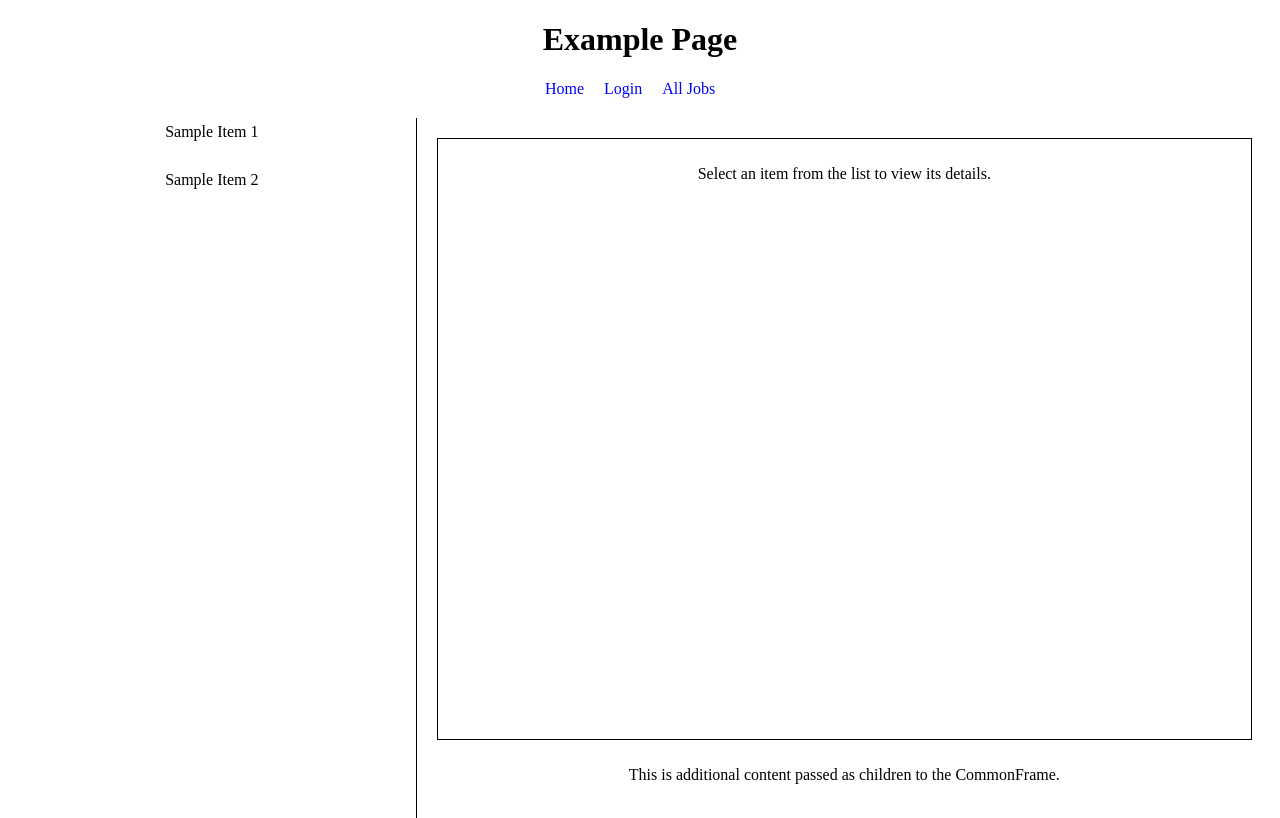
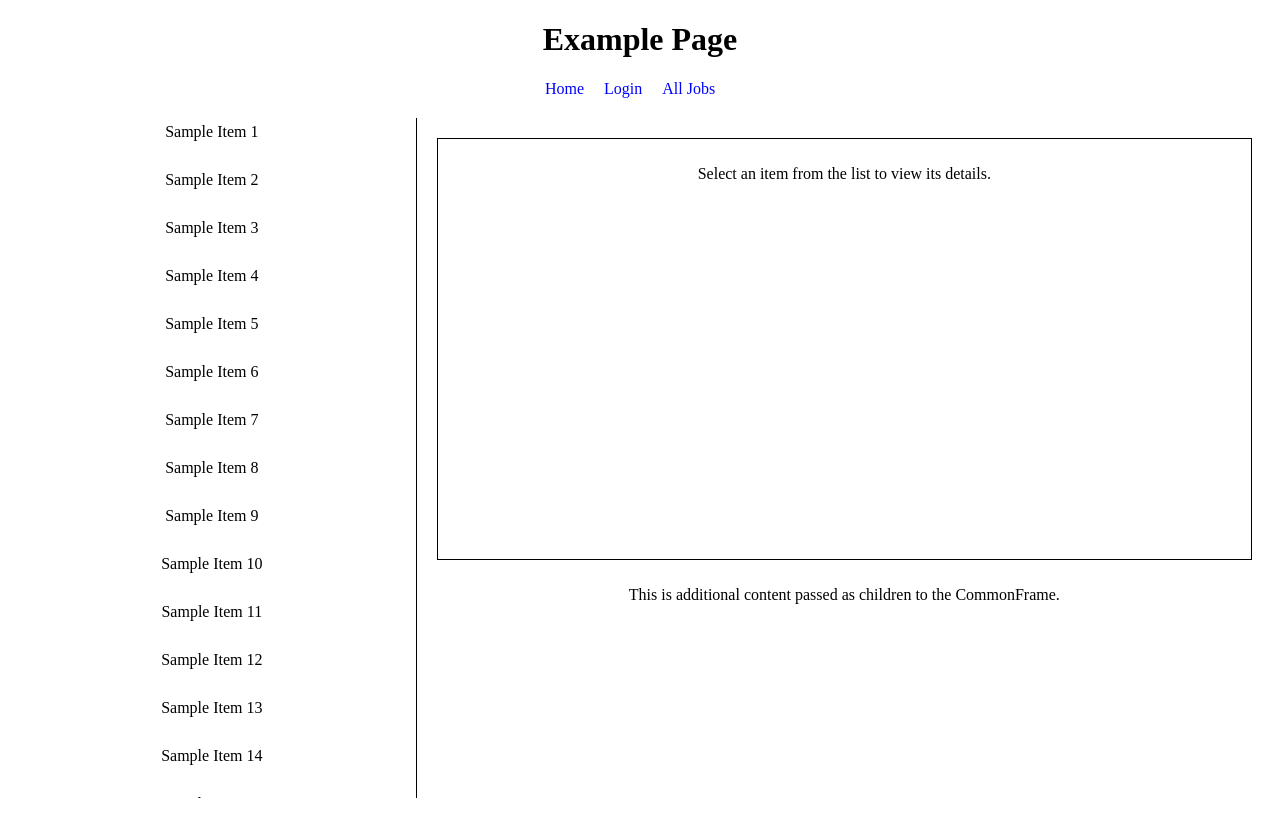
Before and after one commit to jonnydc4/PersonalSponsorshipApp, a React (Create React App) app in the folder client/: page /example in a window 1280 px wide. Shown: the top 818 px of the page. Built offline with nearby package versions, Linux system fonts and the light colour scheme.

Commit message:
Cleaner styling/more sample data for example page

```diff
--- a/client/src/components/CommonFrame.css
+++ b/client/src/components/CommonFrame.css
@@ -27,6 +27,7 @@
     flex: 1;
     border-right: 1px solid black;
     overflow-y: auto;
+    max-height: 85vh;
 }
 
 .selectable-item {
@@ -51,6 +52,7 @@
     padding: 10px;
     border: 1px solid black;
     margin-bottom: 10px;
+    max-height: 50vh;
 }
 
 .additional-content {
--- a/client/src/components/ExamplePage.js
+++ b/client/src/components/ExamplePage.js
@@ -5,8 +5,36 @@ const ExamplePage = () => {
     const items = [
         { name: "Sample Item 1", description: "Description for Item 1", location: "Location 1" },
         { name: "Sample Item 2", description: "Description for Item 2", location: "Location 2" },
-        // ... add more sample items as needed
+        { name: "Sample Item 3", description: "Description for Item 3", location: "Location 3" },
+        { name: "Sample Item 4", description: "Description for Item 4", location: "Location 4" },
+        { name: "Sample Item 5", description: "Description for Item 5", location: "Location 5" },
+        { name: "Sample Item 6", description: "Description for Item 6", location: "Location 6" },
+        { name: "Sample Item 7", description: "Description for Item 7", location: "Location 7" },
+        { name: "Sample Item 8", description: "Description for Item 8", location: "Location 8" },
+        { name: "Sample Item 9", description: "Description for Item 9", location: "Location 9" },
+        { name: "Sample Item 10", description: "Description for Item 10", location: "Location 10" },
+        { name: "Sample Item 11", description: "Description for Item 11", location: "Location 11" },
+        { name: "Sample Item 12", description: "Description for Item 12", location: "Location 12" },
+        { name: "Sample Item 13", description: "Description for Item 13", location: "Location 13" },
+        { name: "Sample Item 14", description: "Description for Item 14", location: "Location 14" },
+        { name: "Sample Item 15", description: "Description for Item 15", location: "Location 15" },
+        { name: "Sample Item 16", description: "Description for Item 16", location: "Location 16" },
+        { name: "Sample Item 17", description: "Description for Item 17", location: "Location 17" },
+        { name: "Sample Item 18", description: "Description for Item 18", location: "Location 18" },
+        { name: "Sample Item 19", description: "Description for Item 19", location: "Location 19" },
+        { name: "Sample Item 20", description: "Description for Item 20", location: "Location 20" },
+        { name: "Sample Item 21", description: "Description for Item 21", location: "Location 21" },
+        { name: "Sample Item 22", description: "Description for Item 22", location: "Location 22" },
+        { name: "Sample Item 23", description: "Description for Item 23", location: "Location 23" },
+        { name: "Sample Item 24", description: "Description for Item 24", location: "Location 24" },
+        { name: "Sample Item 25", description: "Description for Item 25", location: "Location 25" },
+        { name: "Sample Item 26", description: "Description for Item 26", location: "Location 26" },
+        { name: "Sample Item 27", description: "Description for Item 27", location: "Location 27" },
+        { name: "Sample Item 28", description: "Description for Item 28", location: "Location 28" },
+        { name: "Sample Item 29", description: "Description for Item 29", location: "Location 29" },
+        { name: "Sample Item 30", description: "Description for Item 30", location: "Location 30" },
     ];
+
 
     return (
         <div>
```
